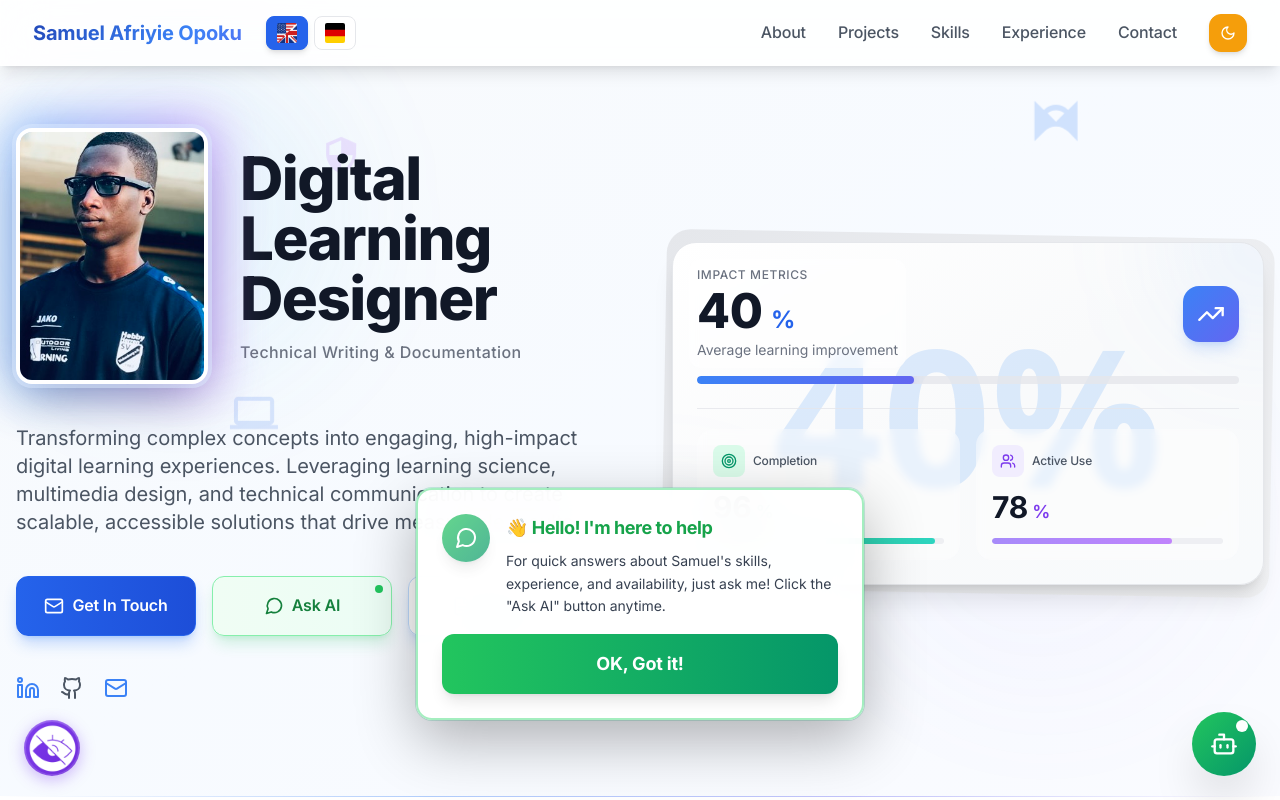
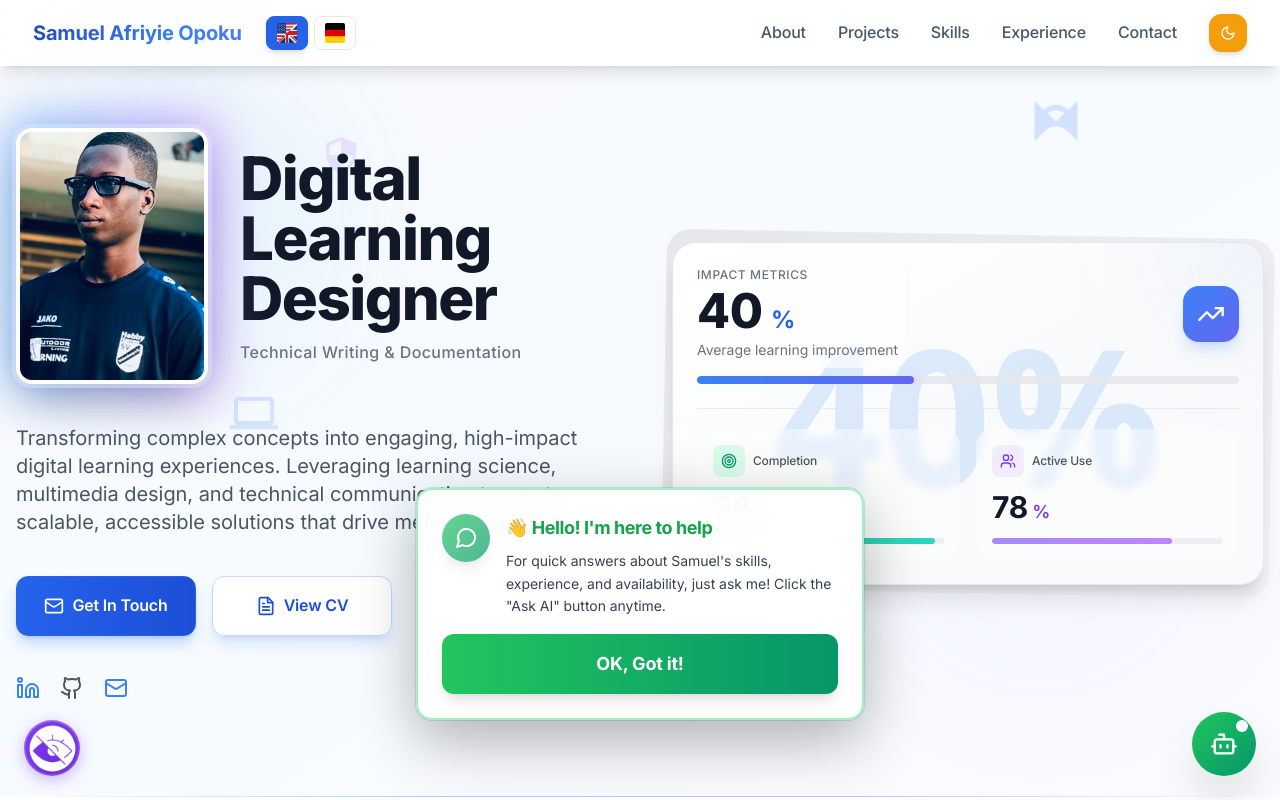
Before and after one commit to Samuelsen1/VS-Code-Port1, a Next.js app: page / in a window 1280 px wide. Shown: the top 800 px of the page. Built offline with nearby package versions, Linux system fonts and the light colour scheme.

Commit message:
Remove static AI button from hero section
- Removed static 'Ask AI' button from hero section
- AI is now only accessible via floating button
- Cleaner hero section layout with just 'Get In Touch' and 'View CV' buttons

```diff
--- a/app/PortfolioWebsite.jsx
+++ b/app/PortfolioWebsite.jsx
@@ -1399,17 +1399,6 @@ export default function PortfolioWebsite() {
                   <Mail className="w-5 h-5" />
                   {t[language].hero.getInTouch}
                 </a>
-                <button
-                  onClick={() => setIsChatOpen(true)}
-                  className={`inline-flex items-center justify-center gap-2 px-4 py-3.5 md:py-4 rounded-xl font-semibold border transition-all duration-300 shadow-lg hover:shadow-2xl hover:-translate-y-1 w-[180px] relative ${isDarkTheme ? 'bg-gradient-to-r from-green-500/30 to-emerald-500/30 backdrop-blur-md text-white border-green-400/50 hover:from-green-500/40 hover:to-emerald-500/40 shadow-green-500/20' : 'bg-gradient-to-r from-green-50 to-emerald-50 backdrop-blur-sm text-green-700 border-green-300 hover:from-green-100 hover:to-emerald-100 hover:border-green-400 shadow-green-500/20'}`}
-                >
-                  <span className="absolute top-2 right-2 flex h-2 w-2">
-                    <span className="animate-ping absolute inline-flex h-full w-full rounded-full bg-green-400 opacity-75"></span>
-                    <span className="relative inline-flex rounded-full h-2 w-2 bg-green-500"></span>
-                  </span>
-                  <MessageCircle className="w-5 h-5" />
-                  {language === 'en' ? 'Ask AI' : 'KI fragen'}
-                </button>
                 <a
                   href="/cv"
                   className={`inline-flex items-center justify-center gap-2 px-4 py-3.5 md:py-4 rounded-xl font-semibold border transition-all duration-300 shadow-lg hover:shadow-2xl hover:-translate-y-1 w-[180px] ${isDarkTheme ? 'bg-gradient-to-r from-blue-500/30 to-indigo-500/30 backdrop-blur-md text-white border-blue-400/30 hover:from-blue-500/40 hover:to-indigo-500/40 shadow-blue-500/20' : 'bg-white/90 backdrop-blur-sm text-blue-700 border-blue-200 hover:bg-white hover:border-blue-300 shadow-blue-500/20'}`}
```
